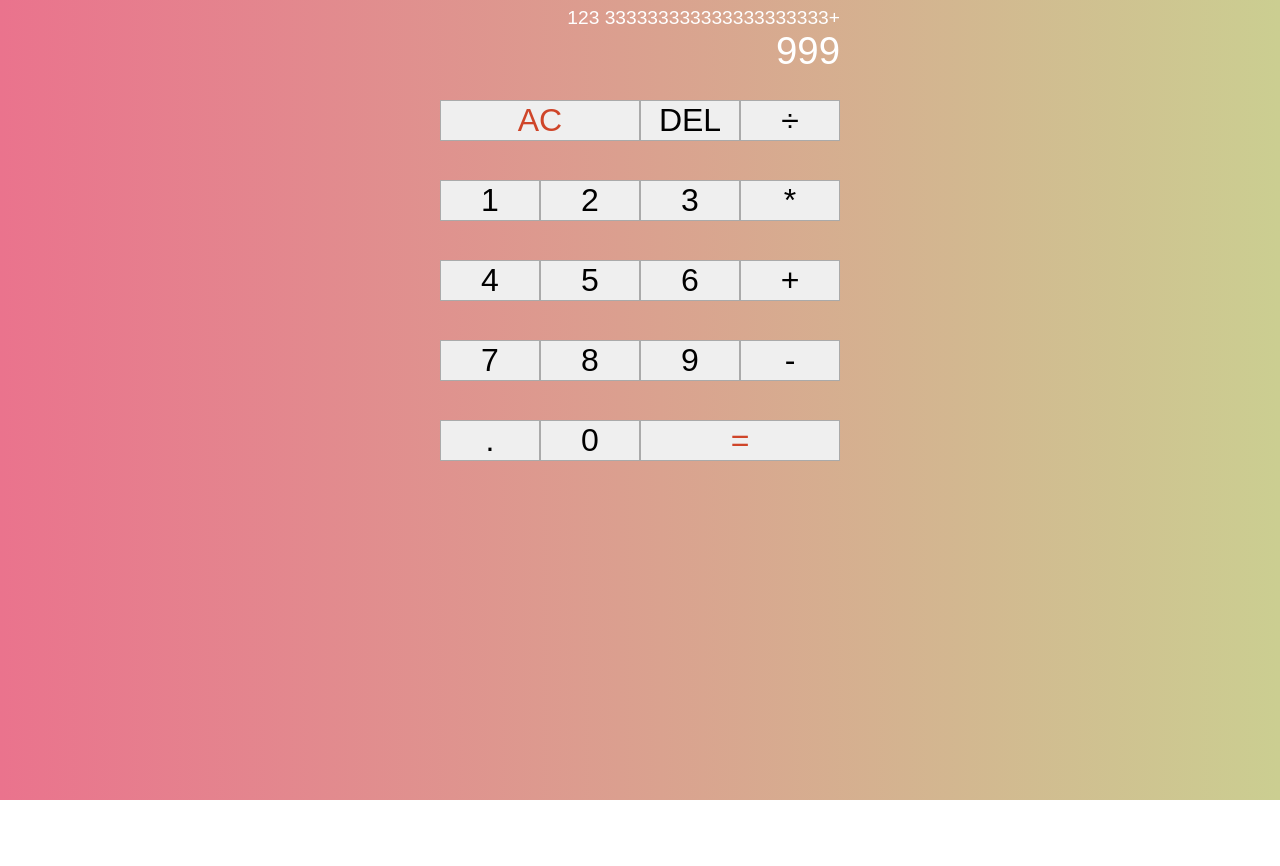
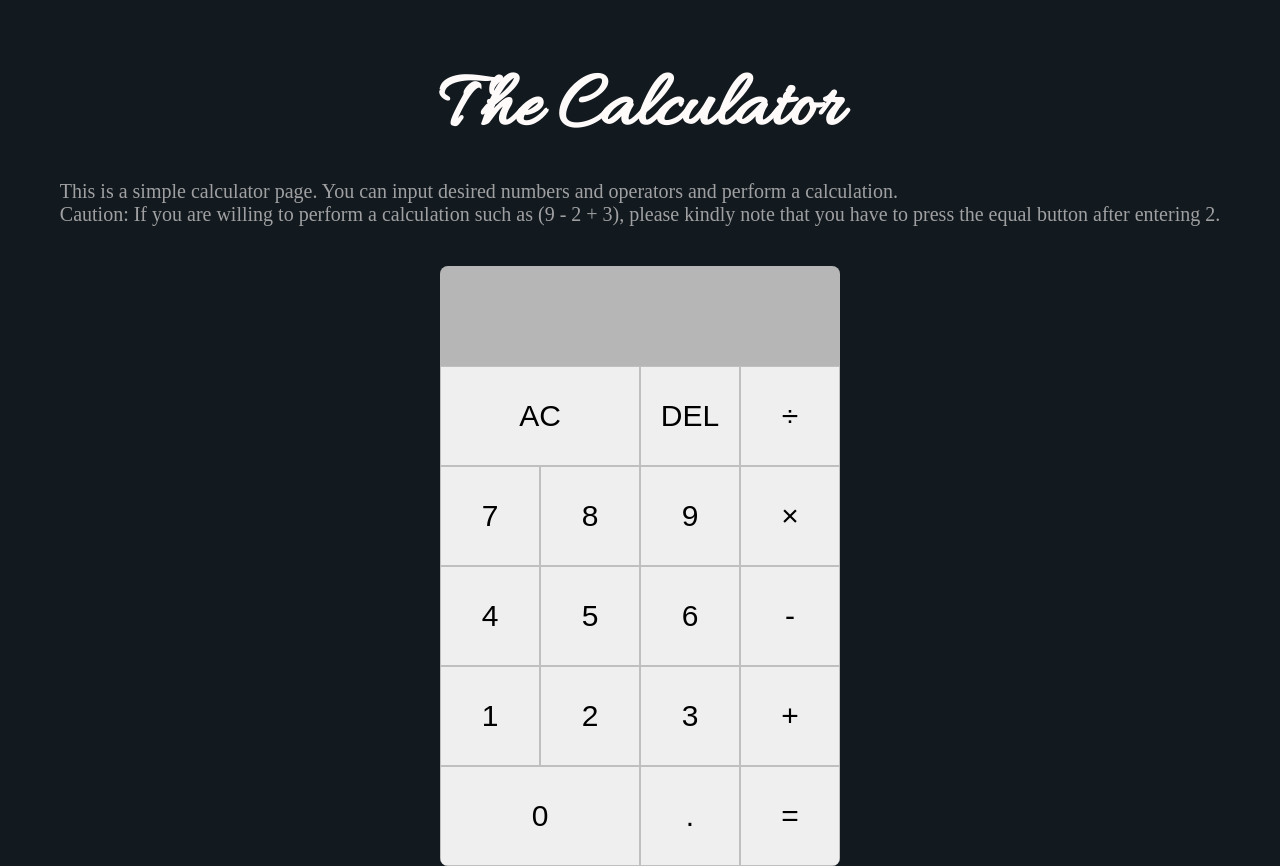
Before and after one commit to watacodes/Calculator, a plain HTML site: page index.html in a window 1280 px wide. Both pictures are taken after a click on the button "AC". Before the commit the page ends 800 px from the top, so only its background shows below. Drawn offline with Linux system fonts and the light colour scheme.

Commit message:
Added all functions and applied required CSS.

```diff
--- a/index.html
+++ b/index.html
@@ -5,37 +5,55 @@
     <meta http-equiv="X-UA-Compatible" content="IE=edge">
     <meta name="viewport" content="width=device-width, initial-scale=1.0">
     <title>The Calculator!</title>
+    <link rel="preconnect" href="https://fonts.googleapis.com">
+    <link rel="preconnect" href="https://fonts.gstatic.com" crossorigin>
+    <link href="https://fonts.googleapis.com/css2?family=Allura&display=swap" rel="stylesheet">
+    <link rel="stylesheet" href="https://cdnjs.cloudflare.com/ajax/libs/font-awesome/6.0.0/css/all.min.css" integrity="sha512-9usAa10IRO0HhonpyAIVpjrylPvoDwiPUiKdWk5t3PyolY1cOd4DSE0Ga+ri4AuTroPR5aQvXU9xC6qOPnzFeg==" crossorigin="anonymous" referrerpolicy="no-referrer" />
     <link rel="stylesheet" href="styles.css">
     <script src="script.js" defer></script>
+
 </head>
 <body>
-    <div id="btn-container">
-        <div class="output-screen">
-            <div class="previous-operand">123 333333333333333333333+</div>
-            <div class="current-operand">999</div>
+    <section>
+        <div class="description-box">
+            <h1 class="title">The Calculator</h1>
+            <div class="description">This is a simple calculator page. You can input desired numbers and operators and perform a calculation.
+                <br> Caution: If you are willing to perform a calculation such as (9 - 2 + 3), please kindly note that you have to press the equal button after entering 2.
+            </div>
         </div>
-        <button class="btn-ac func twice">AC</button>
-        <button class="btn-del" func>DEL</button>
-        <button class="btn-divide operand">÷</button>
 
-        <button class="btn-1">1</button>
-        <button class="btn-2">2</button>
-        <button class="btn-3">3</button>
-        <button class="btn-time operand">*</button>
+        <div class="container">
+            <div class="display">
+                <div class="display1">0</div>
+                <div class="display2">0</div>
+            </div>
 
-        <button class="btn-4">4</button>
-        <button class="btn-5">5</button>
-        <button class="btn-6">6</button>
-        <button class="btn-plus operand">+</button>
+            <div class="all-buttons">
+                <button class="btn-ac span2">AC</button>
+                <button class="btn-del">DEL</button>
+                <button class="btn-divide operator">÷</button>
 
-        <button class="btn-7">7</button>
-        <button class="btn-8">8</button>
-        <button class="btn-9">9</button>
-        <button class="btn-minus operand">-</button>
+                <button class="btn-num">7</button>
+                <button class="btn-num">8</button>
+                <button class="btn-num">9</button>
+                <button class="btn-times operator">×</button>
 
-        <button class="btn-dot">.</button>
-        <button class="btn-0">0</button>
-        <button class="btn-equal operand twice">=</button>
-    </div>
+                <button class="btn-num">4</button>
+                <button class="btn-num">5</button>
+                <button class="btn-num">6</button>
+                <button class="btn-minus operator">-</button>
+
+                <button class="btn-num">1</button>
+                <button class="btn-num">2</button>
+                <button class="btn-num">3</button>
+                <button class="btn-plus operator">+</button>
+
+                <button class="btn-num btn-0">0</button>
+                <button class="btn-decimal">.</button>
+                <button class="btn-equal operator">=</button>
+            </div>
+        </div>
+    </section>
+
 </body>
 </html>
--- a/script.js
+++ b/script.js
@@ -1,33 +1,113 @@
-const add = function(a, b) {
-    return a + b;
+const Display1 = document.querySelector('.display1');
+const Display2 = document.querySelector('.display2');
+const numberButtons = document.querySelectorAll('.btn-num');
+const operatorButtons = document.querySelectorAll('.operator');
+const equalButton = document.querySelector('.btn-equal');
+const clearAllButton = document.querySelector('.btn-ac');
+const deleteButton = document.querySelector('.btn-del');
+const decimalButton = document.querySelector('.btn-decimal');
+
+let display1Num = '';
+let display2Num = '';
+let result = null;
+let lastOperation = '';
+let haveDecimal = false;
+const specialOperators = ['+', '-', '×', '÷'];
+
+numberButtons.forEach(number => {
+    number.addEventListener('click', (e) => {
+        console.log(e.target.innerText);
+        if (e.target.innerText === '.' && !haveDecimal) {
+            haveDecimal = true;
+        } else if (e.target.innerText === '.' && haveDecimal){
+            return;
+        }
+        display2Num += e.target.innerText;
+        Display2.innerText = display2Num;
+    })
+})
+
+// Now consecutively inputting the operators are prohibited.
+
+operatorButtons.forEach(operator => {
+    operator.addEventListener('click', (e) => {
+
+        if (Display2.textContent.length && display2Num == 0 || specialOperators.includes(Display1.textContent.slice(-2,-1))) return;
+        const operationName = e.target.innerText;
+
+        if (display1Num && display2Num && lastOperation) {
+            mathOperation();
+        } else {
+            result = parseFloat(display2Num);
+        }
+        clearIt(operationName);
+        lastOperation = operationName;
+        console.log(result);
+    })
+})
+
+// Multiple decimal dots in a single value are disabled.
+
+decimalButton.addEventListener('click', (e) => {
+    if (!Display2.innerText.includes('.') && haveDecimal) {
+        haveDecimal = true;
+    } else if (Display2.innerText.includes('.') && !haveDecimal){
+        return;
+    }
+    display2Num += e.target.innerText;
+    Display2.innerText = display2Num;
+    haveDecimal = false;
+})
+
+
+function clearIt(name = '') {
+    display1Num += display2Num + ' ' + name + ' ';
+    Display1.innerText = display1Num;
+    Display2.innerText = '';
+    display2Num = '';
 }
 
-const subtract = function(a, b) {
-    return a - b;
-}
-
-const multiply = function(a, b) {
-    return a * b;
-}
-
-const divide = function(a, b) {
-    return a / b;
+function mathOperation() {
+    if (lastOperation === '×') {
+        result = parseFloat(result) * parseFloat(display2Num);
+    } else if (lastOperation === '÷') {
+        if (display1Num == '0' || display2Num == '0') {
+            alert("We can't divide by zero!");
+            clearAll();
+        }
+        result = parseFloat(result) / parseFloat(display2Num);
+    } else if (lastOperation === '+') {
+        result = parseFloat(result) + parseFloat(display2Num);
+    } else if (lastOperation === '-') {
+        result = parseFloat(result) - parseFloat(display2Num);
+    }
 }
 
 
-let buttons = Array.from(document.querySelectorAll('button'));
+equalButton.addEventListener('click', (e) => {
+    console.log('equal pressed');
+    if (!display1Num || !display2Num) ;
+    haveDecimal = false;
+    mathOperation();
+    clearIt();
+    display2Num = result;
+    Display2.innerText = result;
+    display1Num = '';
+});
 
-buttons.map((button) => {
-    button.addEventListener('click', (e) => {
-        switch(e.target.innerText) {
-            case('AC'):
-                display.innerText = '';
-                break;
-            case('='):
+function clearAll() {
+    Display1.innerText = '';
+    Display2.innerText = '';
+    display1Num = '';
+    display2Num = '';
+    result = '';
+}
 
-        }
-    })
-})
-function operate() {
+function deleteNumbers() {
+    Display2.innerText = Display2.innerText.toString().slice(0, -1);
+    display2Num = Display2.innerText;
+}
 
-}
+clearAllButton.addEventListener('click', clearAll);
+
+deleteButton.addEventListener('click', deleteNumbers);
--- a/styles.css
+++ b/styles.css
@@ -1,56 +1,117 @@
 *, *::before, *::after {
+    margin: 0;
+    padding: 0;
     box-sizing: border-box;
     font-family: Gotham Rounded, sans-serif;
     font-weight: normal;
 }
 
-body {
-    margin: 0;
-    padding: 0;
-    background: linear-gradient(to left, #CBCE91FF, #EA738DFF);
+.description-box {
+    display: flex;
+    flex-direction: column;
+    align-items: center;
+    margin: 40px;
 }
 
-#btn-container {
-    display: grid;
+.title {
+    display: flex;
+    justify-content: flex-start;
+    align-items: center;
+    font-size: 80px;
+    font-family: 'Allura', cursive;
+    margin: 20px 0;
+    font-weight: 800;
+    color: rgb(255,250,250);
+}
+
+.description {
+    display: flex;
     justify-content: center;
     align-items: center;
-    min-height: 90vh;
-    grid-template-columns: repeat(4, 100px);
-    grid-template-rows: repeat(6, 80px);
+    font-family: 'Trocchi', serif;
+    color: rgba(255, 250, 250, .6);
+    font-size: 20px;
+    font-weight: 400;
 }
 
-#btn-container > button {
-    cursor: pointer;
-    font-size: 2em;
-    border: 1px solid #AAA;
-    background-color: rbga(255, 255, 255, 0.75);
+html {
+    font-family: Gotham Rounded, sans-serif;
 }
 
-#btn-container > button:hover {
-    background-color: #a9a9a9;
+section {
+    display: flex;
+    flex-direction: column;
+    justify-content: center;
+    align-items: center;
+    padding: 0;
+    min-height: 100vh;
+    width: 100%;
+    background-color: rgb(18, 26, 31);
 }
 
-.output-screen {
-    grid-column: 1 / -1;
-    display: flex;
-    flex-direction: column;
-    justify-content: space-around;
-    align-items: flex-end;
-/*  word-wrap: break-word;
-    word-break: break-all; */
+.display {
+    background-color: rgb(182, 182, 182);
+    height: 100px;
+    width: 100%;
+    text-align: right;
+    padding: 20px;
+    font-size: 30px;
+    position: relative;
+
 }
 
-.twice {
-    grid-column: span 2;
-    color: #cf4529;
-
-}
-.output-screen .previous-operand {
-    color: #ffffff;
-    font-size: 1.2em;
+.container {
+    width: 90%;
+    max-width: 400px;
+    background-color: rgb(39, 55, 59);
+    border-radius: 8px;
+    overflow: hidden;
 }
 
-.output-screen .current-operand {
-    color: white;
-    font-size: 2.4em;
+
+
+.display1 {
+    opacity: .4;
+    font-size: 20px;
+    height: 20px;
+    overflow: hidden;
 }
+
+.temp-result {
+    position: absolute;
+    bottom: 0;
+    left: 10;
+    font-size: 20px;
+    opacity: .4;
+}
+
+.all-buttons {
+    color: whitesmoke;
+    display: grid;
+    /* To-do: Google the syntax of grid-template */
+    grid-template: repeat(4, 1fr) / repeat(4, 1fr);
+}
+
+button {
+    border: .8px solid rgba(92, 92, 92, .32);
+    height: 100px;
+    width: 100%;
+    display: flex;
+    align-items: center;
+    justify-content: center;
+    font-size: 30px;
+    cursor: pointer;
+}
+
+button:hover {
+    background-color: rgb(30, 43, 46);
+}
+
+.btn-ac:hover {
+    background-color: rgb(168, 50, 58);
+}
+.btn-0,
+.span2 {
+    /* To-do: Understand how the "grid-column/row" works */
+    grid-column: 1/3;
+}
```
